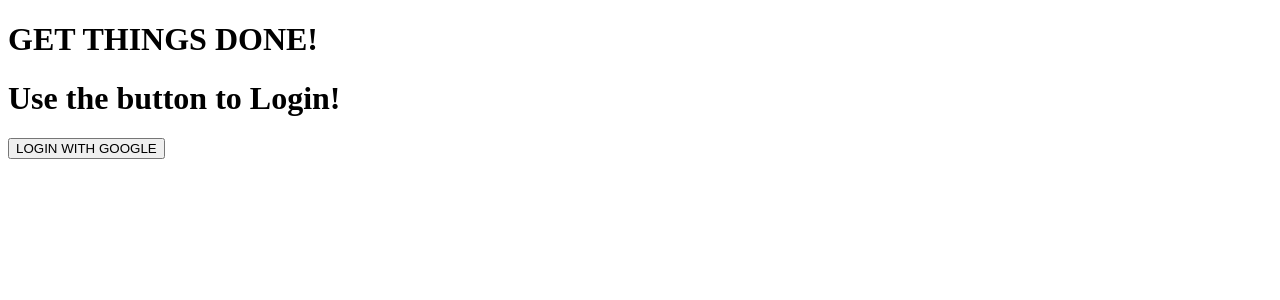
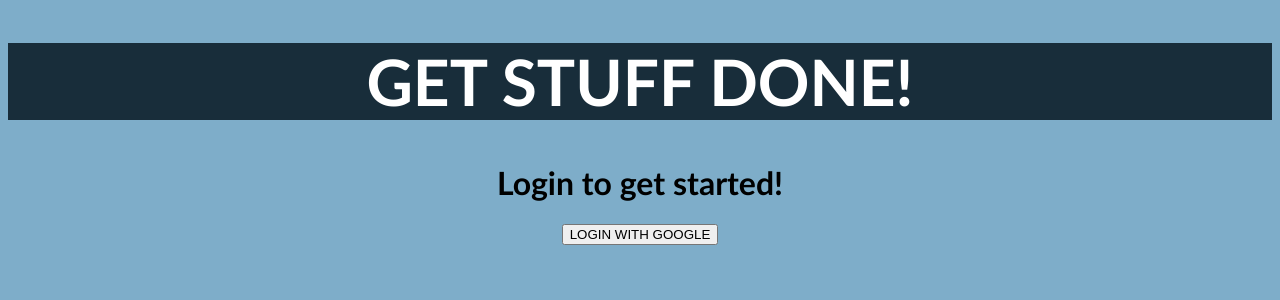
Before and after one commit to maghfoor-a/fullstack-todo-frontend, a React (Create React App) app: page /login in a window 1280 px wide. Shown: the top 300 px of the page. Built offline with nearby package versions, Linux system fonts and the light colour scheme.

Commit message:
added some CSS

```diff
--- a/src/components/AppHeader.tsx
+++ b/src/components/AppHeader.tsx
@@ -1,7 +1,9 @@
+import "../components/Styling/AppHeader.css";
+
 export default function AppHeader(): JSX.Element {
   return (
-    <>
-      <h1>GET THINGS DONE!</h1>
-    </>
+    <div className="AppTitle">
+      <h1>GET STUFF DONE!</h1>
+    </div>
   );
 }
--- a/src/components/LoginPage.tsx
+++ b/src/components/LoginPage.tsx
@@ -19,7 +19,7 @@ export default function LoginPage(): JSX.Element {
   };
   return (
     <>
-      <h1>Use the button to Login!</h1>
+      <h1>Login to get started!</h1>
       <button onClick={() => signInWithGoogle()} disabled={authing}>
         LOGIN WITH GOOGLE
       </button>
--- a/src/components/MainContent.tsx
+++ b/src/components/MainContent.tsx
@@ -3,6 +3,7 @@ import "./MainContentStyles.css";
 import { TaskType } from "../utils/interface-TaskType";
 import { auth } from "../config/firebaseConfig";
 import { signOut, User } from "firebase/auth";
+import "../components/Styling/MainContent.css";
 
 //importing helper functions
 import { handleCompleteTask } from "../utils/handleCompleteTask";
@@ -52,7 +53,7 @@ export default function MainContent(props: MainContentProps): JSX.Element {
   return (
     <>
       {props.LoggedInUser && (
-        <h4>Hi {props.LoggedInUser.displayName}! Here are your tasks!</h4>
+        <h4>Hi {props.LoggedInUser.displayName}! Let's get stuff done!</h4>
       )}
       {props.LoggedInUser && props.LoggedInUser.photoURL && (
         <img
@@ -65,7 +66,9 @@ export default function MainContent(props: MainContentProps): JSX.Element {
       <div>
         <button onClick={() => signOut(auth)}>SIGN OUT</button>
       </div>
-      <h1>ALL TASKS</h1>
+      <div className="AllTasksTitle">
+        <h1>ALL TASKS</h1>
+      </div>
       <p>Add a task name below!</p>
       <input
         value={inputVal}
@@ -84,8 +87,9 @@ export default function MainContent(props: MainContentProps): JSX.Element {
             <button onClick={() => deleteTask(task)}>❌</button>
           </div>
         ))}
-      <hr />
-      <h1>COMPLETED</h1>
+      <div className="CompletedTasksTitle">
+        <h1>COMPLETED</h1>
+      </div>
       <button onClick={clearCompleted}>Clear</button>
       {tasks
         .filter((task) => task.complete === true)
@@ -96,13 +100,6 @@ export default function MainContent(props: MainContentProps): JSX.Element {
             </li>
           </div>
         ))}
-      {/* {completedTasks.map((completed, i) => (
-        <div key={completed.task + i}>
-          <li>
-            <s>{completed.task}</s>
-          </li>
-        </div>
-      ))} */}
     </>
   );
 }
--- /dev/null
+++ b/src/components/Styling/AppHeader.css
@@ -0,0 +1,12 @@
+body {
+  text-align: center;
+  font-family: "Trebuchet MS", "Lucida Sans Unicode", "Lucida Grande",
+    "Lucida Sans", Arial, sans-serif;
+  background-color: #7eadc9;
+}
+
+.AppTitle {
+  background-color: #182d3a;
+  color: white;
+  font-size: 2rem;
+}
--- /dev/null
+++ b/src/components/Styling/MainContent.css
@@ -0,0 +1,12 @@
+.AllTasksTitle {
+  background-color: #1e3948;
+  color: white;
+  font-size: 1.3rem;
+  justify-content: center;
+}
+
+.CompletedTasksTitle {
+  background-color: #2a4f65;
+  color: white;
+  font-size: 1.3rem;
+}
```
